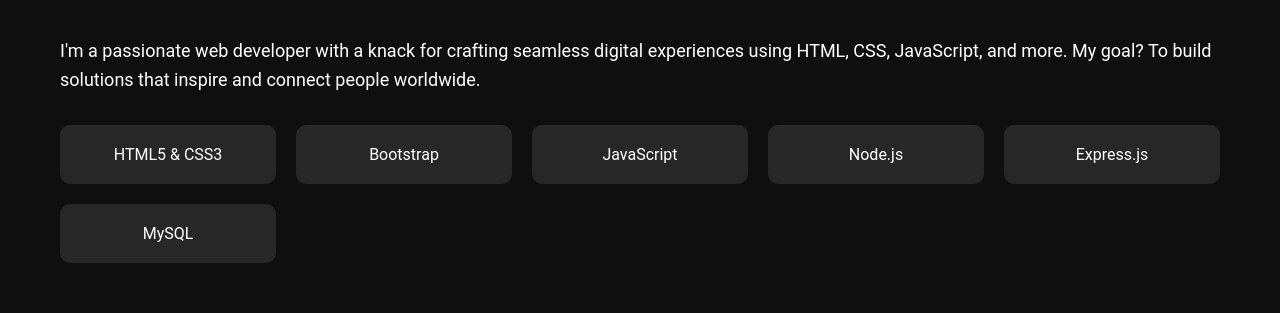
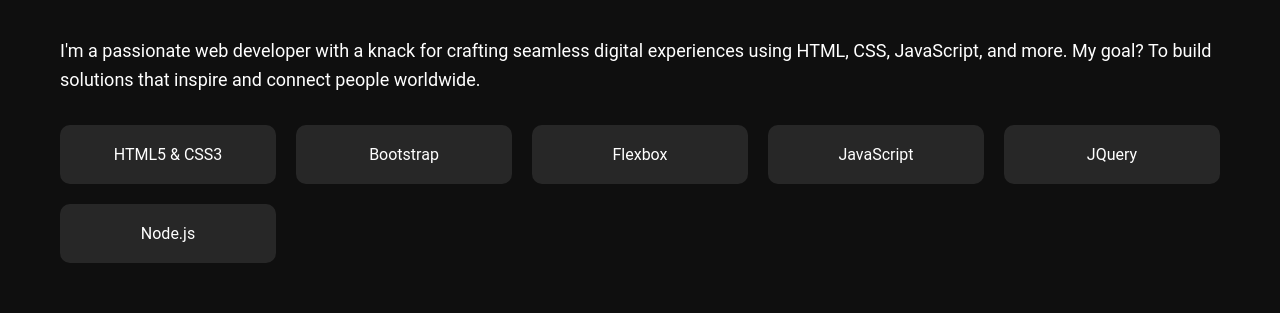
Before and after one commit to JAKKA-MAHESH/My-Portfolio, a plain HTML site: page index.html in a window 1280 px wide. Shown: the part 983-1296 px from the top of the page. Drawn offline with nearby package versions, Linux system fonts and the light colour scheme.

Commit message:
Update index.html

```diff
--- a/index.html
+++ b/index.html
@@ -41,10 +41,10 @@
         <div class="skills-grid" data-reveal="fade-up" data-reveal-delay="400">
             <div class="skill-item">HTML5 & CSS3</div>
             <div class="skill-item">Bootstrap</div>
+            <div class="skill-item">Flexbox</div>
             <div class="skill-item">JavaScript</div>
+            <div class="skill-item">JQuery</div>
             <div class="skill-item">Node.js</div>
-            <div class="skill-item">Express.js</div>
-            <div class="skill-item">MySQL</div>
         </div>
     </section>
 
```
